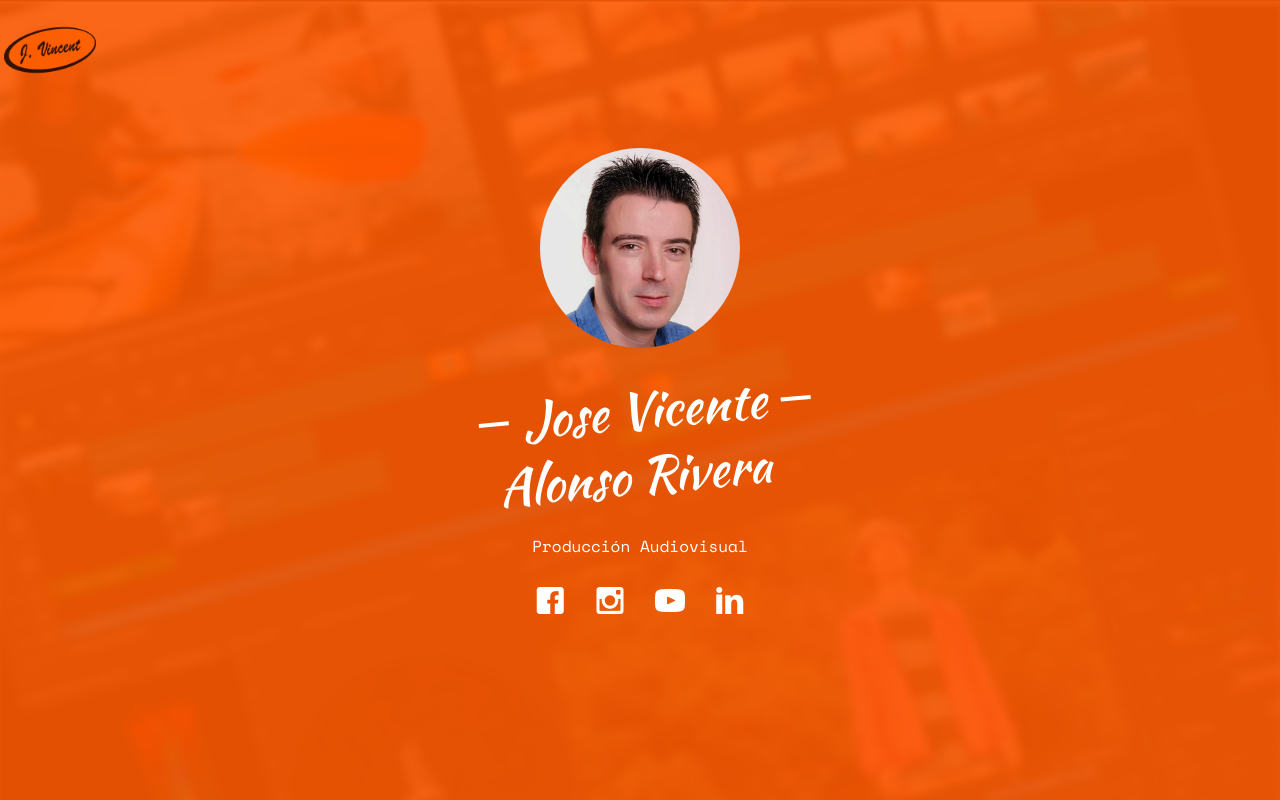
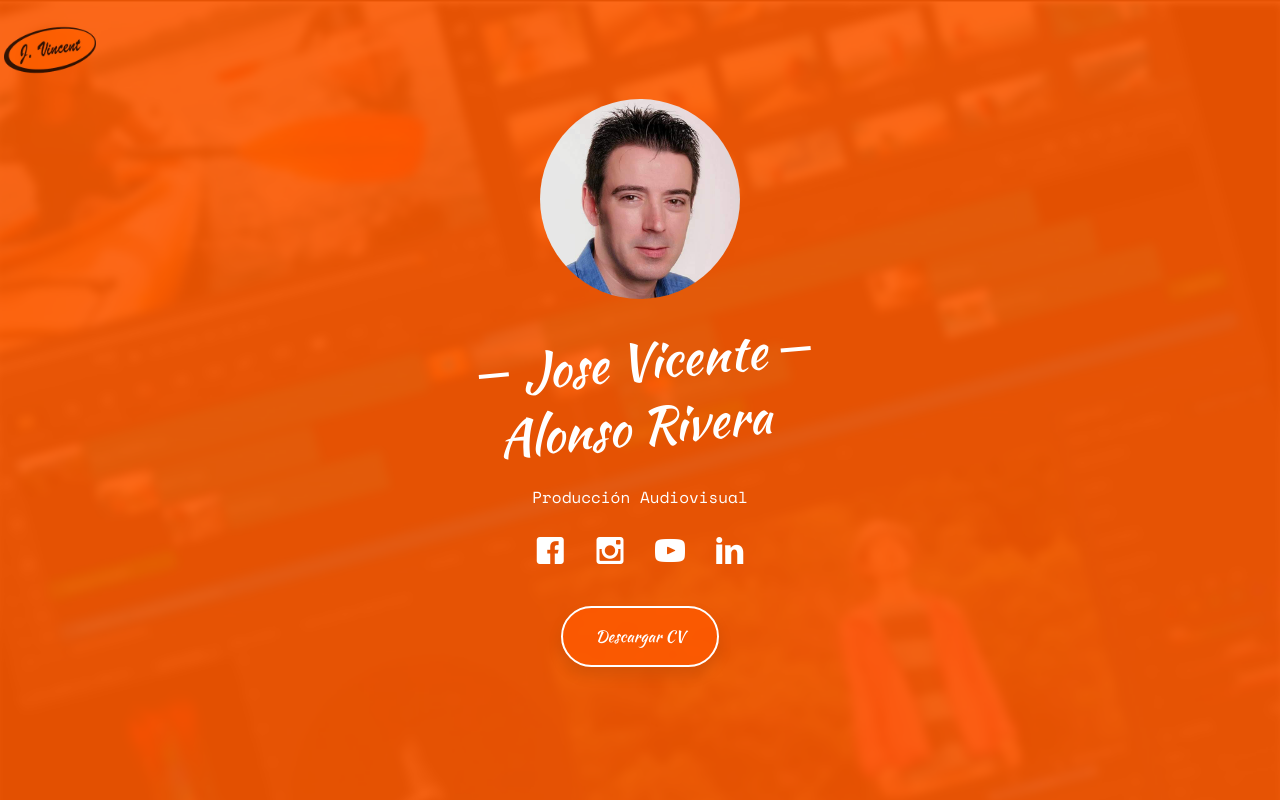
Before and after one commit to Elonso95/J_Vincent_A_R, a plain HTML site: page index.html in a window 1280 px wide. Shown: the top 800 px of the page. Drawn offline with nearby package versions, Linux system fonts and the light colour scheme.

Commit message:
Added cv download option

```diff
--- a/css/style.css
+++ b/css/style.css
@@ -1218,6 +1218,23 @@ input[type="text"] {
   opacity: 0.8;
 }
 
+.download-cv {
+  font-family: 'Kaushan Script', cursive;
+    background-color: rgb(252, 89, 2, 0.9);
+    color: white;
+    border: none;
+    padding: 15px 32px;
+    text-align: center;
+    text-decoration: none;
+    display: inline-block;
+    font-size: 16px;
+    margin: 4px 2px;
+    cursor: pointer;
+    box-shadow: 0px 8px 15px rgba(0, 0, 0, 0.1);
+    border: 2px solid white;
+    border-radius: 35px;
+}
+
 body {
   background: #2d2d2d;
 }
--- a/index.html
+++ b/index.html
@@ -57,6 +57,11 @@
 									<li><a href="https://www.youtube.com/@JVincent34" target="_blank"><i class="icon-youtube"></i></a></li>
 									<li><a href="https://www.linkedin.com/in/jose-vicente-alonso-rivera-38672b5a/" target="_blank"><i class="icon-linkedin2"></i></a></li>
 								</ul>
+							</p>
+							<p>
+								<a href="assets/cv.pdf" download>
+									<button class="download-cv">Descargar CV</button>
+								</a>
 							</p>
 						</div>
 					</div>
```
Also changed, not shown: 1 other file.
